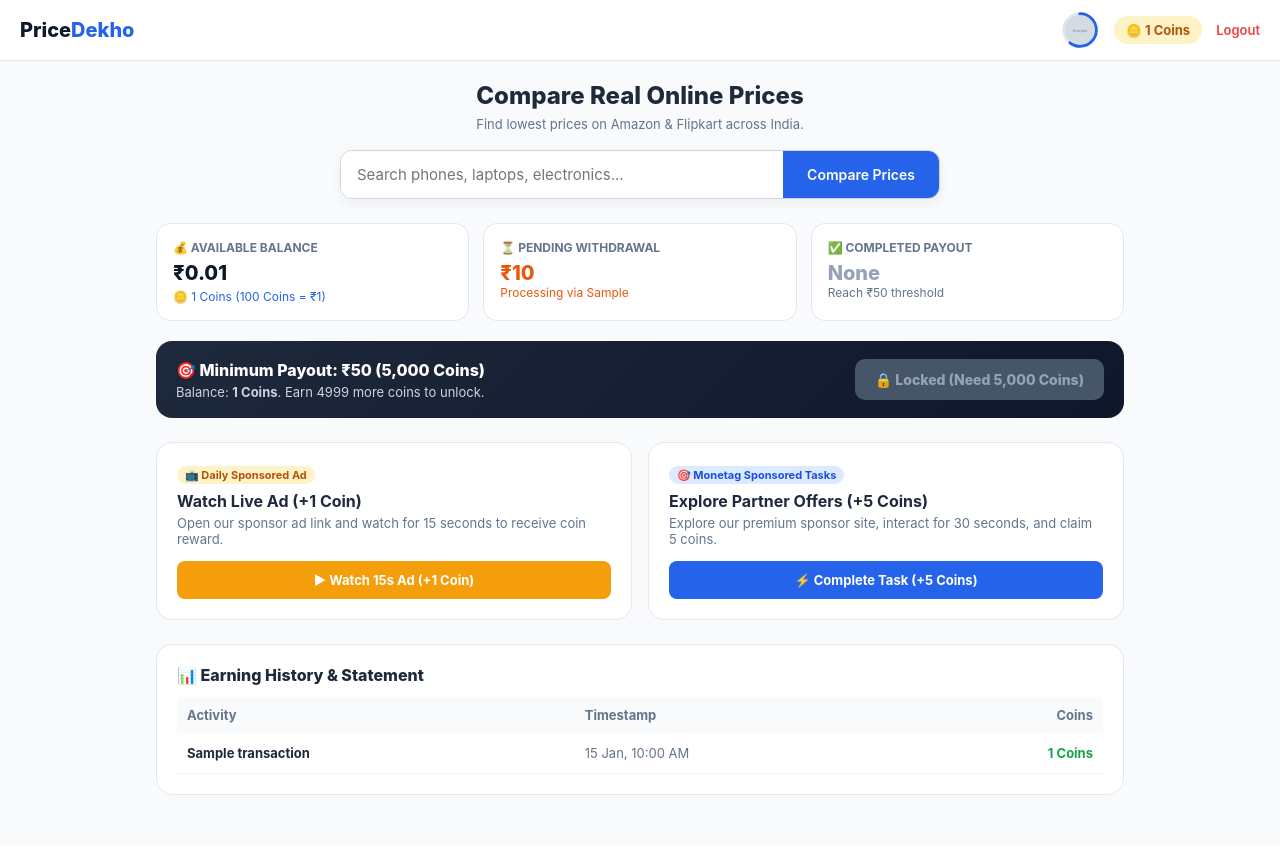
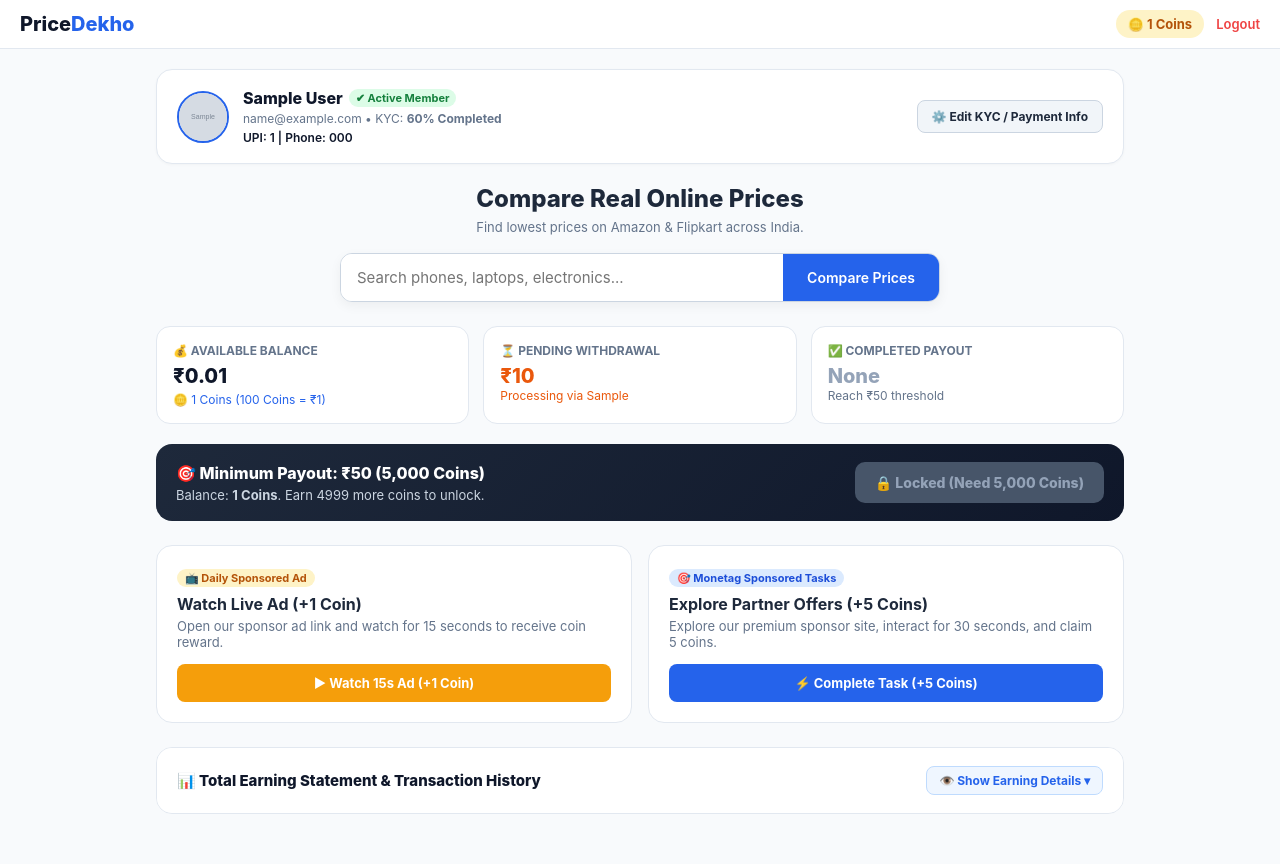
Before and after one commit to fuzail-cmd/pricefinder, a Flask app: page / in a window 1280 px wide. Before the commit the page ends 795 px from the top, so only its background shows below. Run offline with Flask 3, Linux system fonts and the light colour scheme; a user stored in the database is signed in; tables that the repository leaves empty hold one stand-in row (values such as "Sample post"); grey boxes marked "Sample" are stand-in pictures.

Commit message:
Update index.html

```diff
--- a/templates/index.html
+++ b/templates/index.html
@@ -46,47 +46,7 @@
     .nav-actions {
       display: flex;
       align-items: center;
-      gap: 14px;
-    }
-
-    .profile-progress-container {
-      display: flex;
-      flex-direction: column;
-      align-items: center;
-      cursor: pointer;
-      text-decoration: none;
-    }
-
-    .profile-ring-wrap {
-      position: relative;
-      width: 40px;
-      height: 40px;
-      display: flex;
-      align-items: center;
-      justify-content: center;
-    }
-
-    .profile-ring-wrap svg {
-      transform: rotate(-90deg);
-      width: 40px;
-      height: 40px;
-    }
-
-    .profile-ring-bg { fill: none; stroke: #e2e8f0; stroke-width: 3.5; }
-    .profile-ring-bar {
-      fill: none;
-      stroke: #2563eb;
-      stroke-width: 3.5;
-      stroke-linecap: round;
-      transition: stroke-dashoffset 0.4s ease;
-    }
-
-    .profile-avatar-inside {
-      position: absolute;
-      width: 30px;
-      height: 30px;
-      border-radius: 50%;
-      object-fit: cover;
+      gap: 12px;
     }
 
     .coin-badge {
@@ -116,6 +76,85 @@
       width: 100%;
     }
 
+    /* Genuine Profile KYC Card */
+    .profile-card {
+      background: #ffffff;
+      border: 1px solid #e2e8f0;
+      border-radius: 16px;
+      padding: 18px 20px;
+      margin-bottom: 20px;
+      display: flex;
+      flex-wrap: wrap;
+      align-items: center;
+      justify-content: space-between;
+      gap: 16px;
+      box-shadow: 0 1px 3px rgba(0,0,0,0.03);
+    }
+
+    .profile-left {
+      display: flex;
+      align-items: center;
+      gap: 14px;
+    }
+
+    .profile-avatar-wrap {
+      position: relative;
+      width: 52px;
+      height: 52px;
+    }
+
+    .profile-avatar-wrap img {
+      width: 52px;
+      height: 52px;
+      border-radius: 50%;
+      object-fit: cover;
+      border: 2px solid #2563eb;
+    }
+
+    .profile-info h3 {
+      font-size: 16px;
+      font-weight: 800;
+      color: #0f172a;
+      display: flex;
+      align-items: center;
+      gap: 6px;
+    }
+
+    .badge-verified {
+      background: #dcfce7;
+      color: #15803d;
+      font-size: 11px;
+      padding: 2px 7px;
+      border-radius: 10px;
+      font-weight: 700;
+    }
+
+    .profile-meta {
+      font-size: 12px;
+      color: #64748b;
+      margin-top: 3px;
+    }
+
+    .profile-right {
+      display: flex;
+      align-items: center;
+      gap: 10px;
+    }
+
+    .btn-edit-profile {
+      background: #f1f5f9;
+      color: #1e293b;
+      border: 1px solid #cbd5e1;
+      padding: 8px 14px;
+      border-radius: 8px;
+      font-size: 12px;
+      font-weight: 700;
+      cursor: pointer;
+    }
+
+    .btn-edit-profile:hover { background: #e2e8f0; }
+
+    /* Search Section */
     .search-section {
       text-align: center;
       margin-bottom: 24px;
@@ -150,6 +189,7 @@
       cursor: pointer;
     }
 
+    /* Financial Cards */
     .wallet-status-grid {
       display: grid;
       grid-template-columns: repeat(auto-fit, minmax(240px, 1fr));
@@ -242,18 +282,61 @@
     .btn-tasks { background: #2563eb; color: white; }
     .btn-tasks:hover { background: #1d4ed8; }
 
-    .statement-card {
+    /* Collapsible Earning History Box */
+    .history-collapse-box {
       background: #ffffff;
       border: 1px solid #e2e8f0;
       border-radius: 16px;
-      padding: 20px;
       margin-bottom: 30px;
+      overflow: hidden;
+    }
+
+    .history-header-toggle {
+      padding: 18px 20px;
+      display: flex;
+      justify-content: space-between;
+      align-items: center;
+      cursor: pointer;
+      user-select: none;
+      background: #ffffff;
+      transition: background 0.2s;
+    }
+
+    .history-header-toggle:hover {
+      background: #f8fafc;
+    }
+
+    .history-header-title {
+      font-size: 15px;
+      font-weight: 800;
+      color: #0f172a;
+      display: flex;
+      align-items: center;
+      gap: 8px;
+    }
+
+    .history-toggle-btn {
+      background: #eff6ff;
+      color: #2563eb;
+      border: 1px solid #bfdbfe;
+      padding: 6px 12px;
+      border-radius: 8px;
+      font-size: 12px;
+      font-weight: 700;
+      cursor: pointer;
+    }
+
+    .history-content {
+      display: none;
+      border-top: 1px solid #f1f5f9;
+      padding: 0 20px 20px 20px;
     }
 
     .statement-table {
       width: 100%;
       border-collapse: collapse;
       font-size: 13px;
+      margin-top: 14px;
     }
 
     .statement-table th {
@@ -325,19 +408,6 @@
     <a href="/" class="brand-logo">Price<span>Dekho</span></a>
     <div class="nav-actions">
       {% if current_user.is_authenticated %}
-        {% set perc = current_user.completion_percentage() %}
-        <div class="profile-progress-container" onclick="openProfileModal()">
-          <div class="profile-ring-wrap">
-            <svg>
-              <circle cx="20" cy="20" r="16" class="profile-ring-bg"></circle>
-              <circle cx="20" cy="20" r="16" class="profile-ring-bar"
-                      stroke-dasharray="100.5"
-                      stroke-dashoffset="{{ 100.5 - (100.5 * perc / 100) }}"></circle>
-            </svg>
-            <img src="{{ current_user.profile_pic or 'https://cdn-icons-png.flaticon.com/512/3177/3177440.png' }}" class="profile-avatar-inside">
-          </div>
-        </div>
-
         <div class="coin-badge">🪙 {{ current_user.coins }} Coins</div>
         <a href="/logout" class="logout-link">Logout</a>
       {% else %}
@@ -349,7 +419,30 @@
   <!-- Main Container -->
   <div class="container">
 
-    <!-- Search Box (Pure Comparison: No Free Coins) -->
+    <!-- Professional User Profile Card -->
+    {% if current_user.is_authenticated %}
+      <div class="profile-card">
+        <div class="profile-left">
+          <div class="profile-avatar-wrap">
+            <img src="{{ current_user.profile_pic or 'https://cdn-icons-png.flaticon.com/512/3177/3177440.png' }}" alt="Profile">
+          </div>
+          <div class="profile-info">
+            <h3>{{ current_user.name }} <span class="badge-verified">✔ Active Member</span></h3>
+            <div class="profile-meta">
+              {{ current_user.email }} • KYC: <strong>{{ current_user.completion_percentage() }}% Completed</strong>
+            </div>
+            <div class="profile-meta" style="color: #0f172a; font-weight: 600; margin-top: 4px;">
+              UPI: <code>{{ current_user.upi_id or 'Not linked' }}</code> | Phone: <code>{{ current_user.phone or 'Not linked' }}</code>
+            </div>
+          </div>
+        </div>
+        <div class="profile-right">
+          <button class="btn-edit-profile" onclick="openProfileModal()">⚙️ Edit KYC / Payment Info</button>
+        </div>
+      </div>
+    {% endif %}
+
+    <!-- Search Section -->
     <section class="search-section">
       <h1 style="font-size: 24px; font-weight: 800; margin-bottom: 6px;">Compare Real Online Prices</h1>
       <p style="font-size: 13px; color: #64748b; margin-bottom: 18px;">Find lowest prices on Amazon & Flipkart across India.</p>
@@ -457,12 +550,21 @@
 
       </div>
 
-      <!-- Statements -->
-      <div class="statement-card">
-        <h3 style="font-size: 16px; font-weight: 800; margin-bottom: 12px;">📊 Earning History & Statement</h3>
+      <!-- Collapsible Earning History / Statement -->
+      <div class="history-collapse-box">
+        <div class="history-header-toggle" onclick="toggleEarningHistory()">
+          <div class="history-header-title">
+            <span>📊 Total Earning Statement & Transaction History</span>
+          </div>
+          <button type="button" class="history-toggle-btn" id="historyToggleBtn">
+            👁️ Show Earning Details ▾
+          </button>
+        </div>
+
+        <div class="history-content" id="historyContent">
           <table class="statement-table">
             <thead>
-            <tr><th>Activity</th><th>Timestamp</th><th style="text-align: right;">Coins</th></tr>
+              <tr><th>Activity / Details</th><th>Timestamp</th><th style="text-align: right;">Coins</th></tr>
             </thead>
             <tbody>
               {% if history %}
@@ -476,10 +578,11 @@
                   </tr>
                 {% endfor %}
               {% else %}
-              <tr><td colspan="3" style="text-align:center; padding:16px; color:#94a3b8;">No activity yet. Watch ads or complete tasks to start!</td></tr>
+                <tr><td colspan="3" style="text-align:center; padding:16px; color:#94a3b8;">No activity recorded yet. Watch ads or complete tasks to start!</td></tr>
               {% endif %}
             </tbody>
           </table>
+        </div>
       </div>
 
     {% endif %}
@@ -516,6 +619,10 @@
           <input type="text" name="name" value="{{ current_user.name }}" style="width:100%; padding:8px; border:1px solid #cbd5e1; border-radius:6px;" required>
         </div>
         <div style="margin-bottom: 10px;">
+          <label style="font-size:12px; font-weight:700;">Profile Pic URL</label>
+          <input type="url" name="profile_pic" value="{{ current_user.profile_pic or '' }}" placeholder="https://..." style="width:100%; padding:8px; border:1px solid #cbd5e1; border-radius:6px;">
+        </div>
+        <div style="margin-bottom: 10px;">
           <label style="font-size:12px; font-weight:700;">Phone Number</label>
           <input type="tel" name="phone" value="{{ current_user.phone or '' }}" placeholder="10-digit number" style="width:100%; padding:8px; border:1px solid #cbd5e1; border-radius:6px;" required>
         </div>
@@ -542,6 +649,19 @@
   <script>
     function openProfileModal() { document.getElementById('profileModal').style.display = 'flex'; }
     function closeProfileModal() { document.getElementById('profileModal').style.display = 'none'; }
+
+    // Toggle Earning History Accordion
+    function toggleEarningHistory() {
+      const content = document.getElementById('historyContent');
+      const btn = document.getElementById('historyToggleBtn');
+      if (content.style.display === 'block') {
+        content.style.display = 'none';
+        btn.innerText = '👁️ Show Earning Details ▾';
+      } else {
+        content.style.display = 'block';
+        btn.innerText = '✕ Hide Earning Details ▴';
+      }
+    }
 
     // Accurate AdBlocker Check (No False Positives)
     async function checkAdBlocker() {
```
Lines whose indentation alone changed are shown as unchanged.
